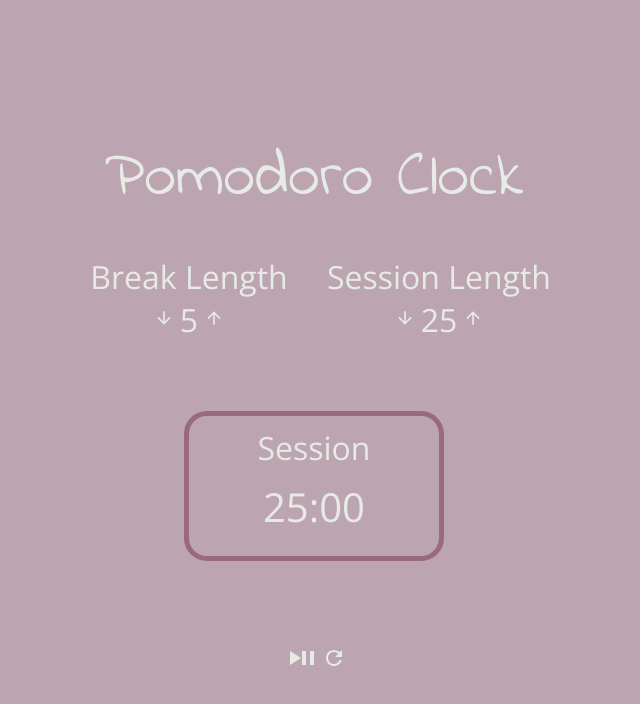
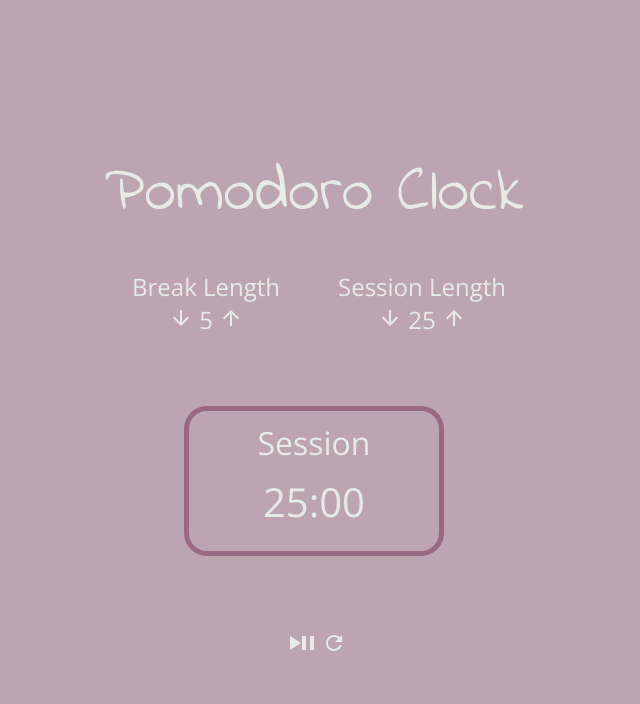
Before and after one commit to Sharoness/freecodecamp_React_P5_Pomodoro_Clock, a React (Create React App) app: page / in a window 1280 px wide. Shown: the top 704 px of the page, without its empty margins (326-966 px from the left). Built offline with nearby package versions, Linux system fonts and the light colour scheme.

Commit message:
sized up arrows, changed margins timer, fixed bug wordwrap

```diff
--- a/src/LengthControl.css
+++ b/src/LengthControl.css
@@ -15,6 +15,6 @@
 }
 
 .length-control {
-    width: 250px;
-    font-size: 4vh;
+    width: 27vh;
+    font-size: 3vh;
 }
--- a/src/LengthControl.jsx
+++ b/src/LengthControl.jsx
@@ -32,9 +32,9 @@ const LengthControl = ({idLabel, length, idDecrement, idLength, idIncrement, len
                 {length}
             </div>
             <div id="arrowNumArrow">
-                <button id={idDecrement} onClick={decrease(setLengthCount, lengthCount, label)}><MdArrowDownward size={20} /></button>
+                <button id={idDecrement} onClick={decrease(setLengthCount, lengthCount, label)}><MdArrowDownward size={24} /></button>
                 <div id={idLength}>{lengthCount}</div>
-                <button id={idIncrement} onClick={increase(setLengthCount, lengthCount, label)}><MdArrowUpward size={20} /></button>
+                <button id={idIncrement} onClick={increase(setLengthCount, lengthCount, label)}><MdArrowUpward size={24} /></button>
             </div>
         </div>
     )
--- a/src/Timer.css
+++ b/src/Timer.css
@@ -5,7 +5,8 @@
     height: 140px;
     font-size: 4vh;
     display: inline-block;
-    margin: 50px;
+    margin-top: 50px;
+    margin-bottom: 40px;
 }
 
 #timer-label {
```
Also changed, not shown: 1 other file (tests, documents, lock files or other folders).
